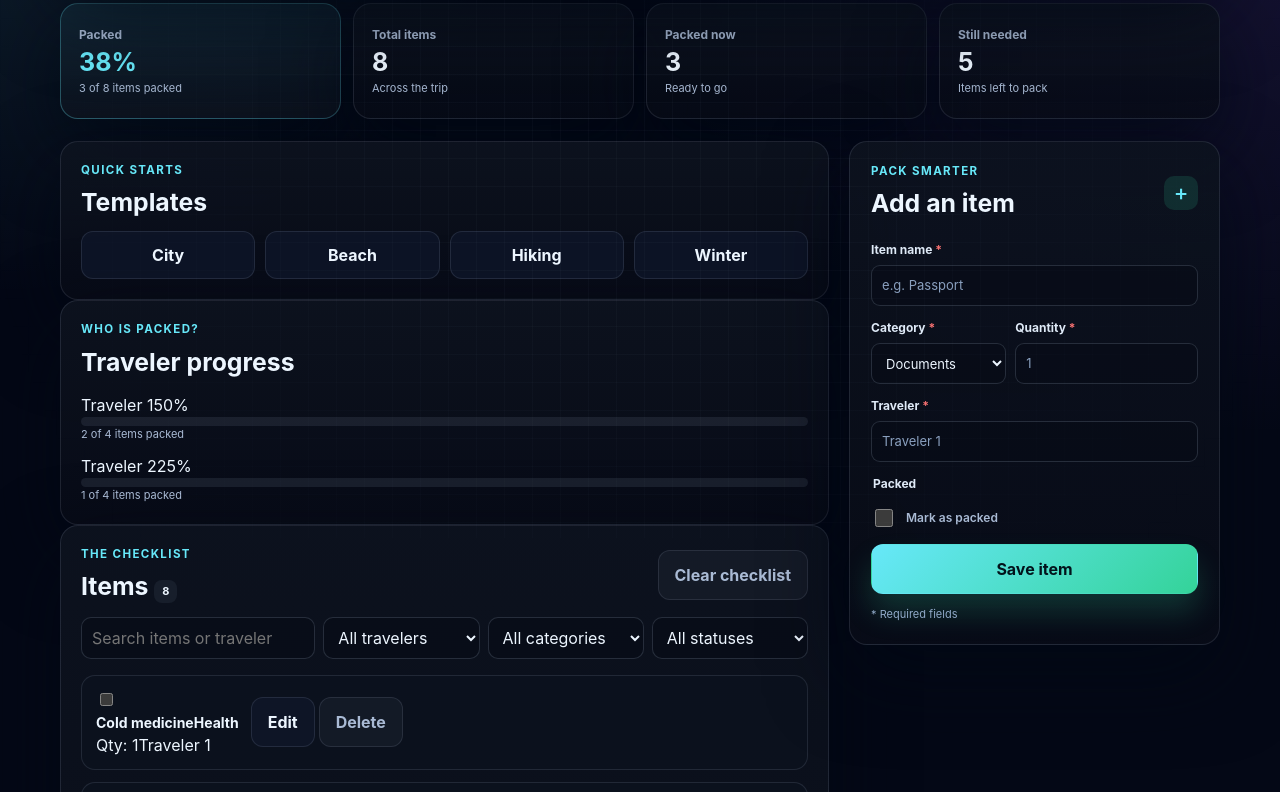
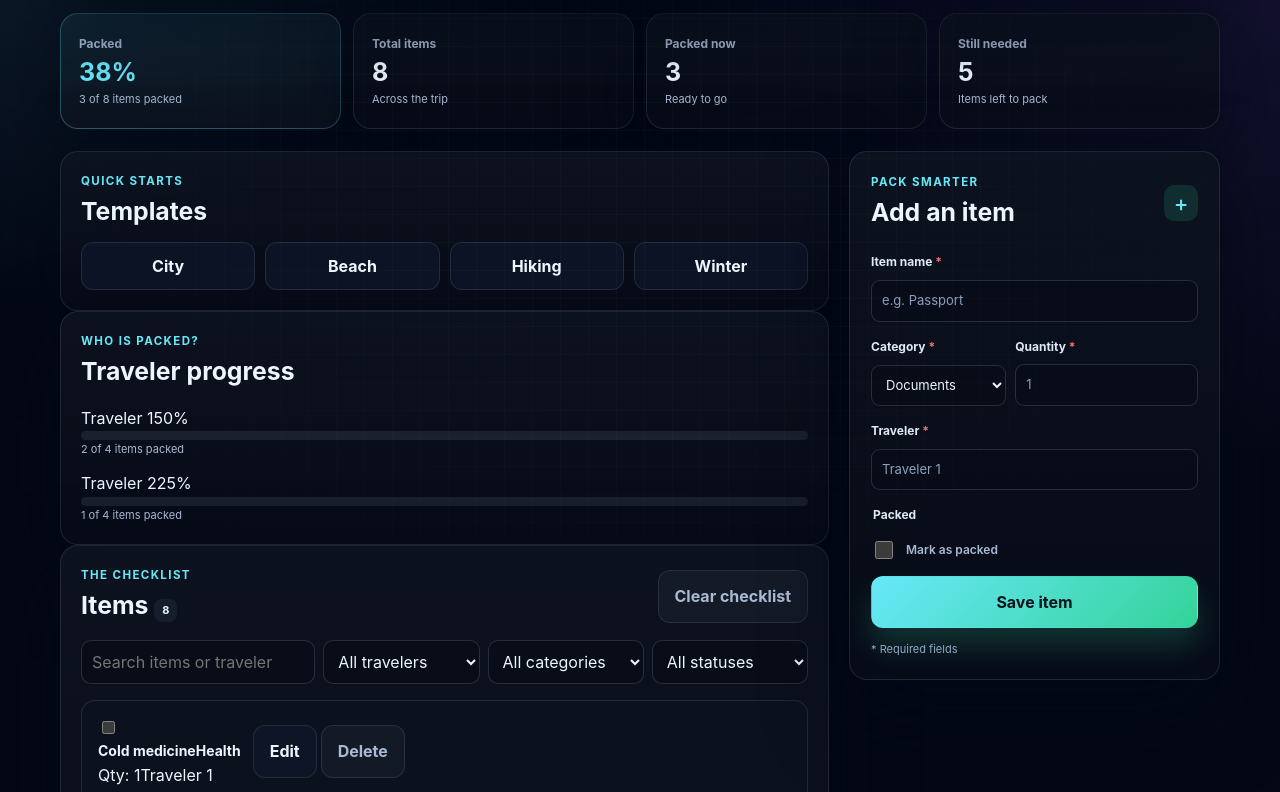
Before and after one commit to muso081/Travel, a plain HTML site: page packing.html in a window 1280 px wide. Shown: the part 262-1054 px from the top of the page. Drawn offline with Linux system fonts and the light colour scheme.

Commit message:
text placements are fixed

```diff
--- a/packing.css
+++ b/packing.css
@@ -32,7 +32,7 @@ body {
     var(--page);
   color: var(--ink);
   font-family: Inter, "Segoe UI", sans-serif;
-  line-height: 1.5;
+  line-height: 1.65;
   position: relative;
 }
 body::before {
@@ -148,14 +148,15 @@ button, input, select { border-radius: 12px; }
 }
 h1, h2, p { margin-top: 0; }
 h1 {
-  margin-bottom: 0.35rem;
+  margin-bottom: 0.5rem;
   font-size: clamp(2rem, 3vw, 2.8rem);
-  line-height: 1.1;
+  line-height: 1.12;
   letter-spacing: -0.05em;
 }
 h2 {
-  margin-bottom: 0;
+  margin-bottom: 0.35rem;
   font-size: clamp(1.2rem, 2vw, 1.55rem);
+  line-height: 1.25;
 }
 .trip-subtitle { margin: 0; color: var(--muted); }
 .notice {
@@ -368,7 +369,7 @@ h2 {
   border: 1px solid var(--line);
   border-radius: 14px;
   background: rgba(12,18,31,0.72);
-  padding: 12px 14px;
+  padding: 14px 16px;
 }
 .packing-item.packed {
   border-color: rgba(52,211,153,0.28);
@@ -397,13 +398,14 @@ h2 {
   margin: 0;
   font-size: 14px;
   font-weight: 700;
+  line-height: 1.45;
   overflow-wrap: anywhere;
 }
 .item-meta {
   display: flex;
   flex-wrap: wrap;
-  gap: 6px 10px;
-  margin-top: 4px;
+  gap: 8px 12px;
+  margin-top: 6px;
   color: var(--muted);
   font-size: 11px;
 }
@@ -488,8 +490,8 @@ h2 {
 .field {
   display: grid;
   min-width: 0;
-  gap: 6px;
-  margin-bottom: 13px;
+  gap: 8px;
+  margin-bottom: 15px;
 }
 .field label, .status-field legend { color: #dfeaf7; font-size: 12px; font-weight: 700; }
 .field label span { color: var(--danger); }
```
